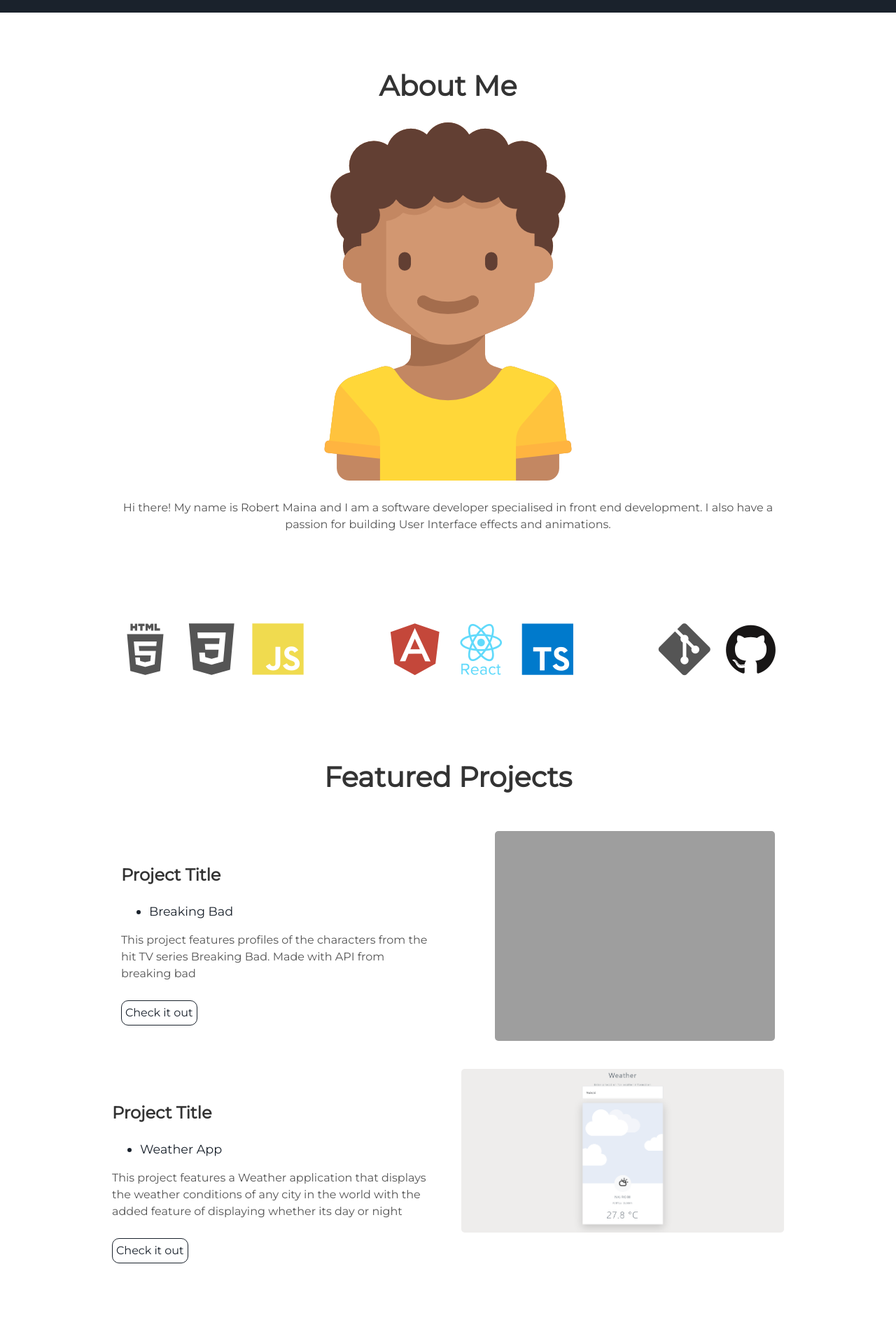
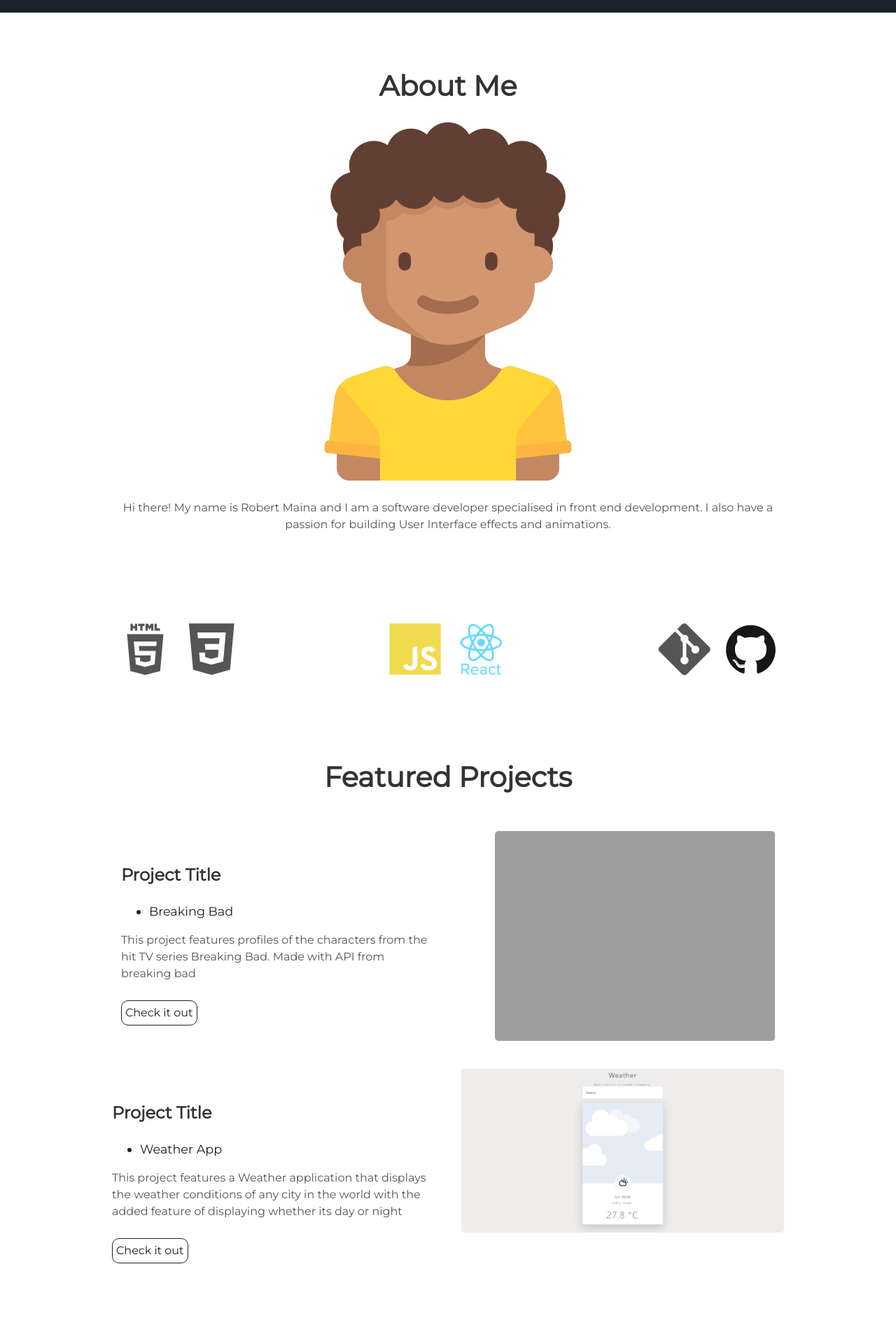
Before and after one commit to mainarobert/portfolio, a Jekyll site: the page built from index.html, in a window 1280 px wide. Shown: the part 882-2769 px from the top of the page at 70% size. Built offline with Jekyll 4.4.1, drawn with Linux system fonts in a browser that asks for light colours.

Commit message:
fix about

```diff
--- a/_includes/about.html
+++ b/_includes/about.html
@@ -10,13 +10,11 @@
       <h2>        </h2>
       <i class="devicon-html5-plain-wordmark"></i>
       <i class="devicon-css3-plain"></i>
-      <i class="devicon-javascript-plain colored"></i>
     </div>
     <div class="tech">
       <h2>        </h2>
-      <i class="devicon-angularjs-plain colored"></i>
+      <i class="devicon-javascript-plain colored"></i>
       <i class="devicon-react-original-wordmark colored"></i>
-      <i class="devicon-typescript-plain colored"></i>
     </div>
     <div class="tech">
       <h2>        </h2>
```
Also changed, not shown: 1 other file.
